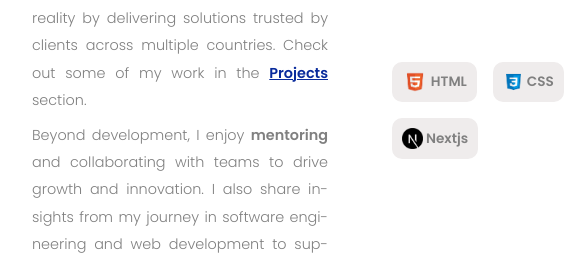
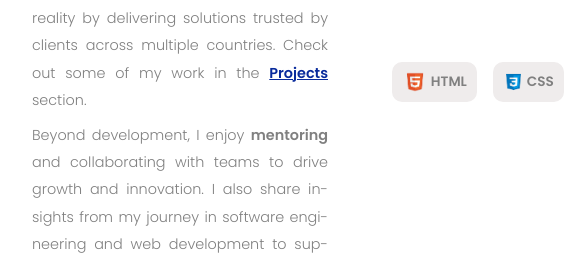
Before and after one commit to UgohP/paskytech, a website built with Vite: page frontend/index.html in a window 1280 px wide. Shown: the part 1376-1639 px from the top of the page, 128-703 px from the left. Built offline with nearby package versions, Linux system fonts and the light colour scheme.

Commit message:
made a few changes

```diff
--- a/frontend/index.html
+++ b/frontend/index.html
@@ -256,14 +256,6 @@
                   class="icon2"
                 />
                 <p>Tailwind</p>
-              </div>
-              <div class="skills-container">
-                <img
-                  src="./assets/tech-stack/next.png"
-                  alt="nextjs"
-                  class="icon2"
-                />
-                <p>Nextjs</p>
               </div>
             </div>
           </div>
```
